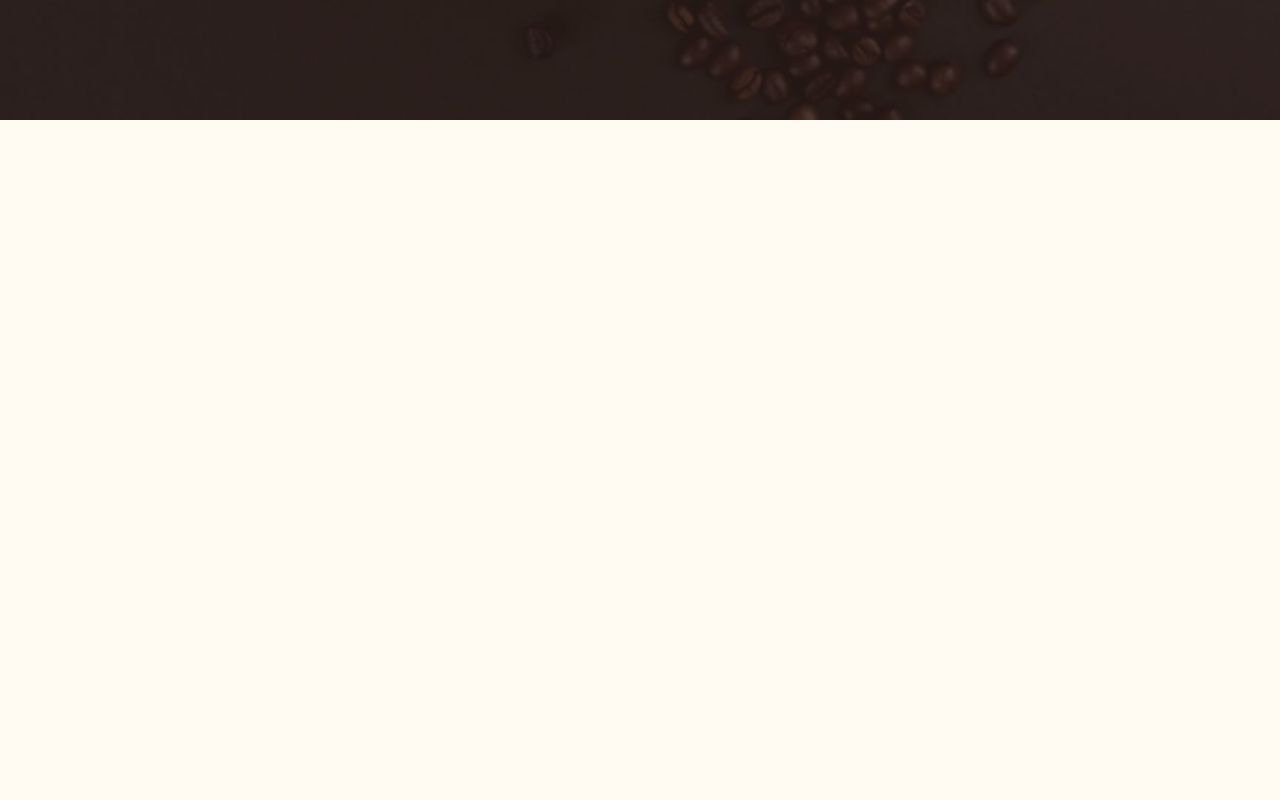
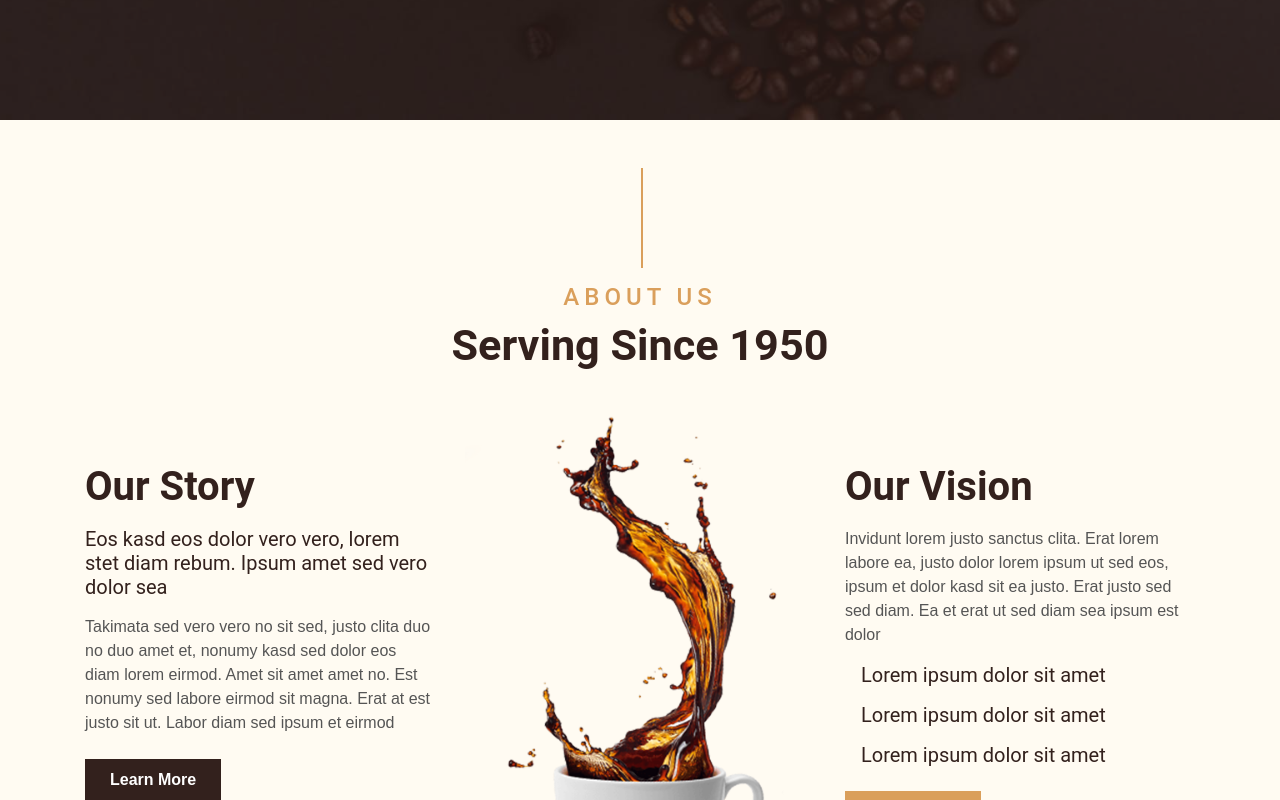
Before and after one commit to Mukhtarrahimi/cooffe-shop, a Next.js app: page / in a window 1280 px wide. Shown: the part 680-1480 px from the top of the page. Before the commit the page ends 800 px from the top, so only its background shows below. Built offline with nearby package versions, Linux system fonts and the light colour scheme.

Commit message:
about page import to index.js file

```diff
--- a/pages/index.js
+++ b/pages/index.js
@@ -1,8 +1,14 @@
+import About from '@/components/templates/Index/About';
 import Slider from '@/components/templates/Index/Slider';
 import React from 'react';
 
 function index() {
-  return <Slider />;
+  return (
+    <>
+      <Slider />
+      <About />
+    </>
+  );
 }
 
 export default index;
```
